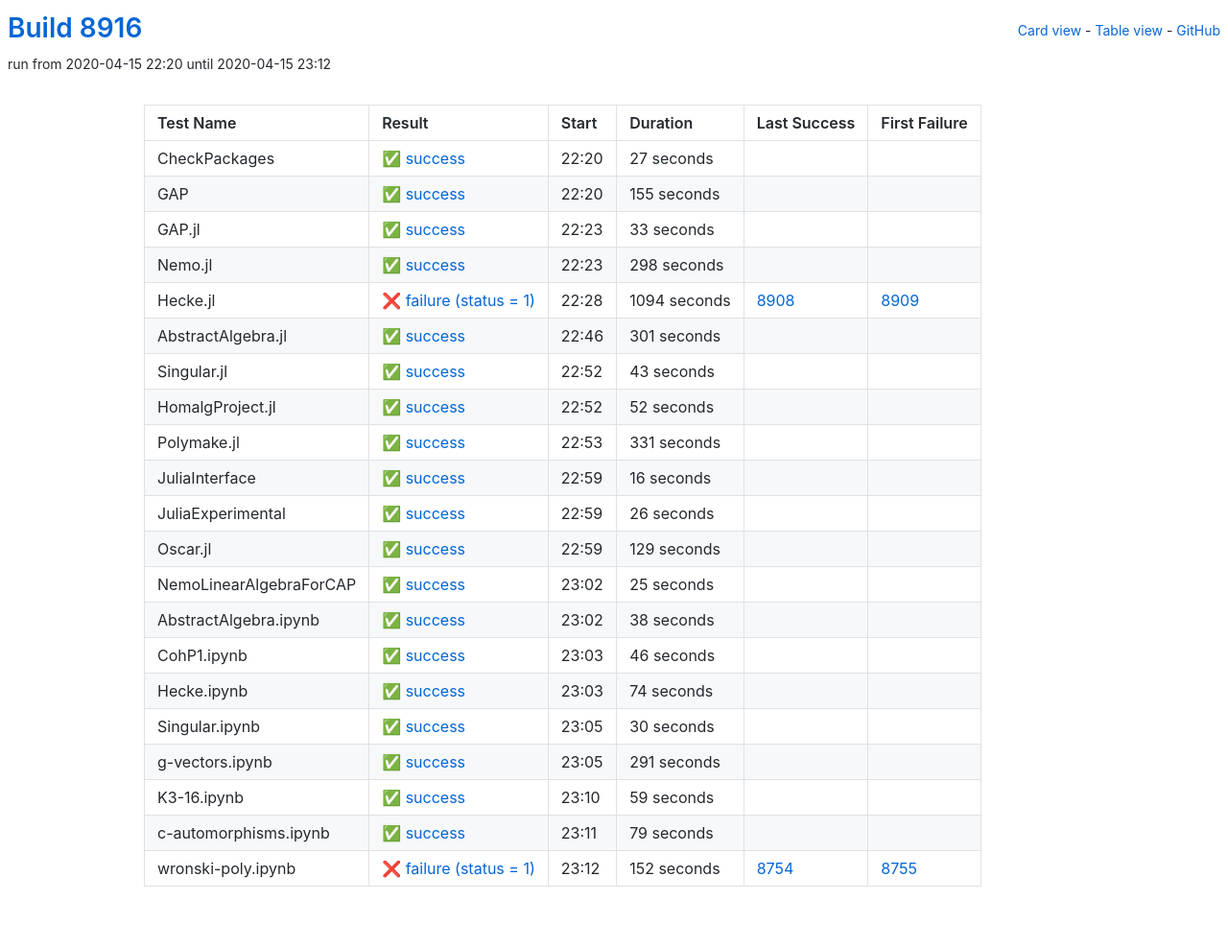
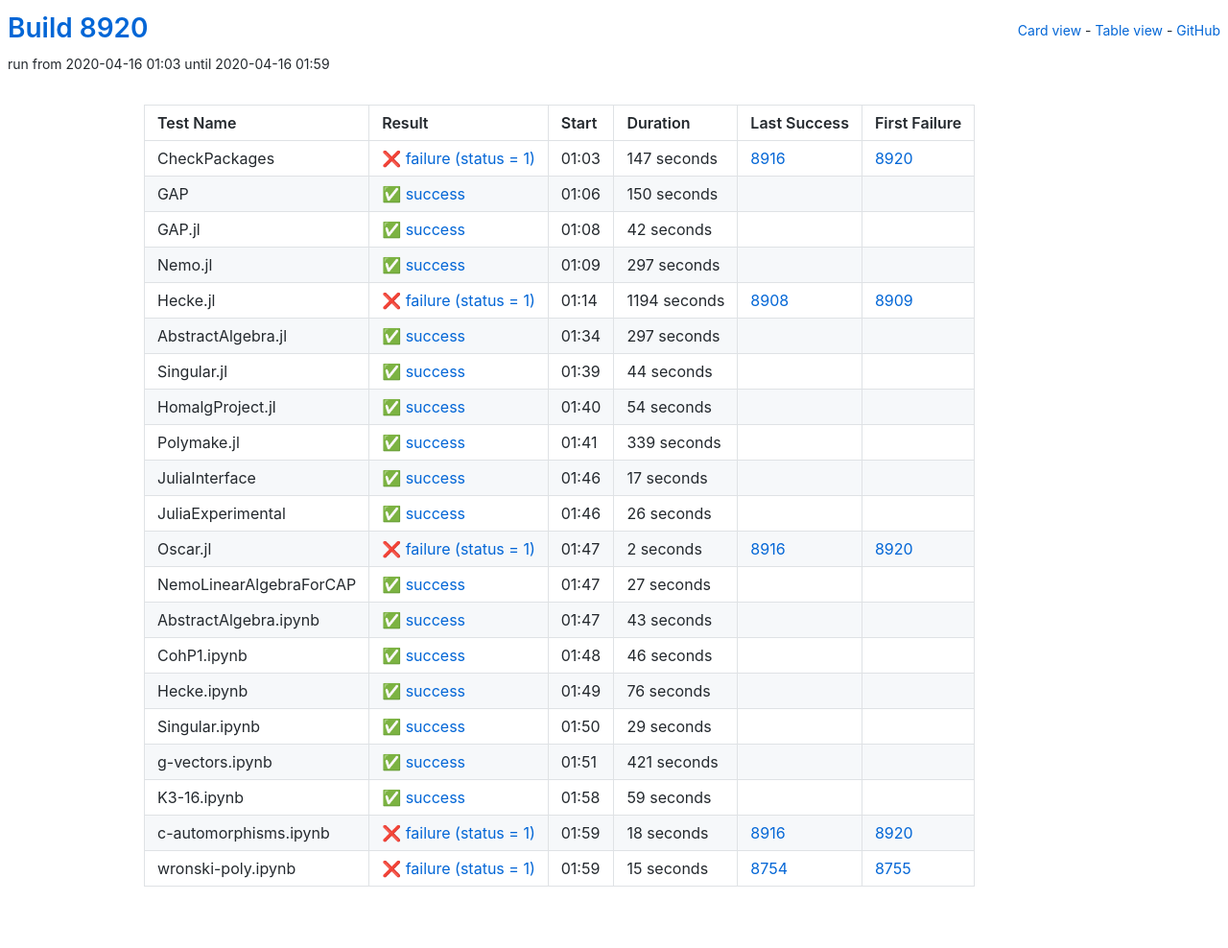
Before and after one commit to oscar-system/oscar-ci-status, a Jekyll site: the page built from table.html, in a window 1280 px wide. Shown: the whole page at 96% size. Built offline with Jekyll 4.4.1, drawn with Linux system fonts in a browser that asks for light colours.

Commit message:
Build 8920

```diff
--- a/_data/ci.yml
+++ b/_data/ci.yml
@@ -1,71 +1,148 @@
-build: 8916
-build_url: https://oscarci.mathematik.uni-kl.de/job/oscar/8916/
+build: 8920
+build_url: https://oscarci.mathematik.uni-kl.de/job/oscar/8920/
 job: oscar
 tests:
+- duration: 147
+  exitcode: 1
+  first_failure: 8920
+  first_failure_url: https://oscarci.mathematik.uni-kl.de/job/oscar/8920/
+  last_success: 8916
+  last_success_url: https://oscarci.mathematik.uni-kl.de/job/oscar/8916/
+  log: https://oscarci.mathematik.uni-kl.de/job/oscar/8920/artifact/logs/build-8920/CheckPackages.log
+  name: CheckPackages
+  start: 2020-04-16 01:03
+  status: failure
+  success: false
+- duration: 150
+  exitcode: 0
+  first_failure: false
+  first_failure_url: null
+  last_success: false
+  last_success_url: null
+  log: https://oscarci.mathematik.uni-kl.de/job/oscar/8920/artifact/logs/build-8920/GAP.log
+  name: GAP
+  start: 2020-04-16 01:06
+  status: success
+  success: true
+- duration: 42
+  exitcode: 0
+  first_failure: false
+  first_failure_url: null
+  last_success: false
+  last_success_url: null
+  log: https://oscarci.mathematik.uni-kl.de/job/oscar/8920/artifact/logs/build-8920/GAP.jl.log
+  name: GAP.jl
+  start: 2020-04-16 01:08
+  status: success
+  success: true
+- duration: 297
+  exitcode: 0
+  first_failure: false
+  first_failure_url: null
+  last_success: false
+  last_success_url: null
+  log: https://oscarci.mathematik.uni-kl.de/job/oscar/8920/artifact/logs/build-8920/Nemo.jl.log
+  name: Nemo.jl
+  start: 2020-04-16 01:09
+  status: success
+  success: true
+- duration: 1194
+  exitcode: 1
+  first_failure: 8909
+  first_failure_url: https://oscarci.mathematik.uni-kl.de/job/oscar/8909/
+  last_success: 8908
+  last_success_url: https://oscarci.mathematik.uni-kl.de/job/oscar/8908/
+  log: https://oscarci.mathematik.uni-kl.de/job/oscar/8920/artifact/logs/build-8920/Hecke.jl.log
+  name: Hecke.jl
+  start: 2020-04-16 01:14
+  status: failure
+  success: false
+- duration: 297
+  exitcode: 0
+  first_failure: false
+  first_failure_url: null
+  last_success: false
+  last_success_url: null
+  log: https://oscarci.mathematik.uni-kl.de/job/oscar/8920/artifact/logs/build-8920/AbstractAlgebra.jl.log
+  name: AbstractAlgebra.jl
+  start: 2020-04-16 01:34
+  status: success
+  success: true
+- duration: 44
+  exitcode: 0
+  first_failure: false
+  first_failure_url: null
+  last_success: false
+  last_success_url: null
+  log: https://oscarci.mathematik.uni-kl.de/job/oscar/8920/artifact/logs/build-8920/Singular.jl.log
+  name: Singular.jl
+  start: 2020-04-16 01:39
+  status: success
+  success: true
+- duration: 54
+  exitcode: 0
+  first_failure: false
+  first_failure_url: null
+  last_success: false
+  last_success_url: null
+  log: https://oscarci.mathematik.uni-kl.de/job/oscar/8920/artifact/logs/build-8920/HomalgProject.jl.log
+  name: HomalgProject.jl
+  start: 2020-04-16 01:40
+  status: success
+  success: true
+- duration: 339
+  exitcode: 0
+  first_failure: false
+  first_failure_url: null
+  last_success: false
+  last_success_url: null
+  log: https://oscarci.mathematik.uni-kl.de/job/oscar/8920/artifact/logs/build-8920/Polymake.jl.log
+  name: Polymake.jl
+  start: 2020-04-16 01:41
+  status: success
+  success: true
+- duration: 17
+  exitcode: 0
+  first_failure: false
+  first_failure_url: null
+  last_success: false
+  last_success_url: null
+  log: https://oscarci.mathematik.uni-kl.de/job/oscar/8920/artifact/logs/build-8920/JuliaInterface.log
+  name: JuliaInterface
+  start: 2020-04-16 01:46
+  status: success
+  success: true
+- duration: 26
+  exitcode: 0
+  first_failure: false
+  first_failure_url: null
+  last_success: false
+  last_success_url: null
+  log: https://oscarci.mathematik.uni-kl.de/job/oscar/8920/artifact/logs/build-8920/JuliaExperimental.log
+  name: JuliaExperimental
+  start: 2020-04-16 01:46
+  status: success
+  success: true
+- duration: 2
+  exitcode: 1
+  first_failure: 8920
+  first_failure_url: https://oscarci.mathematik.uni-kl.de/job/oscar/8920/
+  last_success: 8916
+  last_success_url: https://oscarci.mathematik.uni-kl.de/job/oscar/8916/
+  log: https://oscarci.mathematik.uni-kl.de/job/oscar/8920/artifact/logs/build-8920/Oscar.jl.log
+  name: Oscar.jl
+  start: 2020-04-16 01:47
+  status: failure
+  success: false
 - duration: 27
   exitcode: 0
   first_failure: false
   first_failure_url: null
   last_success: false
   last_success_url: null
-  log: https://oscarci.mathematik.uni-kl.de/job/oscar/8916/artifact/logs/build-8916/CheckPackages.log
-  name: CheckPackages
-  start: 2020-04-15 22:20
-  status: success
-  success: true
-- duration: 155
-  exitcode: 0
-  first_failure: false
-  first_failure_url: null
-  last_success: false
-  last_success_url: null
-  log: https://oscarci.mathematik.uni-kl.de/job/oscar/8916/artifact/logs/build-8916/GAP.log
-  name: GAP
-  start: 2020-04-15 22:20
-  status: success
-  success: true
-- duration: 33
-  exitcode: 0
-  first_failure: false
-  first_failure_url: null
-  last_success: false
-  last_success_url: null
-  log: https://oscarci.mathematik.uni-kl.de/job/oscar/8916/artifact/logs/build-8916/GAP.jl.log
-  name: GAP.jl
-  start: 2020-04-15 22:23
-  status: success
-  success: true
-- duration: 298
-  exitcode: 0
-  first_failure: false
-  first_failure_url: null
-  last_success: false
-  last_success_url: null
-  log: https://oscarci.mathematik.uni-kl.de/job/oscar/8916/artifact/logs/build-8916/Nemo.jl.log
-  name: Nemo.jl
-  start: 2020-04-15 22:23
-  status: success
-  success: true
-- duration: 1094
-  exitcode: 1
-  first_failure: 8909
-  first_failure_url: https://oscarci.mathematik.uni-kl.de/job/oscar/8909/
-  last_success: 8908
-  last_success_url: https://oscarci.mathematik.uni-kl.de/job/oscar/8908/
-  log: https://oscarci.mathematik.uni-kl.de/job/oscar/8916/artifact/logs/build-8916/Hecke.jl.log
-  name: Hecke.jl
-  start: 2020-04-15 22:28
-  status: failure
-  success: false
-- duration: 301
-  exitcode: 0
-  first_failure: false
-  first_failure_url: null
-  last_success: false
-  last_success_url: null
-  log: https://oscarci.mathematik.uni-kl.de/job/oscar/8916/artifact/logs/build-8916/AbstractAlgebra.jl.log
-  name: AbstractAlgebra.jl
-  start: 2020-04-15 22:46
+  log: https://oscarci.mathematik.uni-kl.de/job/oscar/8920/artifact/logs/build-8920/NemoLinearAlgebraForCAP.log
+  name: NemoLinearAlgebraForCAP
+  start: 2020-04-16 01:47
   status: success
   success: true
 - duration: 43
@@ -74,86 +151,9 @@
   first_failure_url: null
   last_success: false
   last_success_url: null
-  log: https://oscarci.mathematik.uni-kl.de/job/oscar/8916/artifact/logs/build-8916/Singular.jl.log
-  name: Singular.jl
-  start: 2020-04-15 22:52
-  status: success
-  success: true
-- duration: 52
-  exitcode: 0
-  first_failure: false
-  first_failure_url: null
-  last_success: false
-  last_success_url: null
-  log: https://oscarci.mathematik.uni-kl.de/job/oscar/8916/artifact/logs/build-8916/HomalgProject.jl.log
-  name: HomalgProject.jl
-  start: 2020-04-15 22:52
-  status: success
-  success: true
-- duration: 331
-  exitcode: 0
-  first_failure: false
-  first_failure_url: null
-  last_success: false
-  last_success_url: null
-  log: https://oscarci.mathematik.uni-kl.de/job/oscar/8916/artifact/logs/build-8916/Polymake.jl.log
-  name: Polymake.jl
-  start: 2020-04-15 22:53
-  status: success
-  success: true
-- duration: 16
-  exitcode: 0
-  first_failure: false
-  first_failure_url: null
-  last_success: false
-  last_success_url: null
-  log: https://oscarci.mathematik.uni-kl.de/job/oscar/8916/artifact/logs/build-8916/JuliaInterface.log
-  name: JuliaInterface
-  start: 2020-04-15 22:59
-  status: success
-  success: true
-- duration: 26
-  exitcode: 0
-  first_failure: false
-  first_failure_url: null
-  last_success: false
-  last_success_url: null
-  log: https://oscarci.mathematik.uni-kl.de/job/oscar/8916/artifact/logs/build-8916/JuliaExperimental.log
-  name: JuliaExperimental
-  start: 2020-04-15 22:59
-  status: success
-  success: true
-- duration: 129
-  exitcode: 0
-  first_failure: false
-  first_failure_url: null
-  last_success: false
-  last_success_url: null
-  log: https://oscarci.mathematik.uni-kl.de/job/oscar/8916/artifact/logs/build-8916/Oscar.jl.log
-  name: Oscar.jl
-  start: 2020-04-15 22:59
-  status: success
-  success: true
-- duration: 25
-  exitcode: 0
-  first_failure: false
-  first_failure_url: null
-  last_success: false
-  last_success_url: null
-  log: https://oscarci.mathematik.uni-kl.de/job/oscar/8916/artifact/logs/build-8916/NemoLinearAlgebraForCAP.log
-  name: NemoLinearAlgebraForCAP
-  start: 2020-04-15 23:02
-  status: success
-  success: true
-- duration: 38
-  exitcode: 0
-  first_failure: false
-  first_failure_url: null
-  last_success: false
-  last_success_url: null
-  log: https://oscarci.mathematik.uni-kl.de/job/oscar/8916/artifact/logs/build-8916/AbstractAlgebra.ipynb.log
+  log: https://oscarci.mathematik.uni-kl.de/job/oscar/8920/artifact/logs/build-8920/AbstractAlgebra.ipynb.log
   name: AbstractAlgebra.ipynb
-  start: 2020-04-15 23:02
+  start: 2020-04-16 01:47
   status: success
   success: true
 - duration: 46
@@ -162,42 +162,42 @@
   first_failure_url: null
   last_success: false
   last_success_url: null
-  log: https://oscarci.mathematik.uni-kl.de/job/oscar/8916/artifact/logs/build-8916/CohP1.ipynb.log
+  log: https://oscarci.mathematik.uni-kl.de/job/oscar/8920/artifact/logs/build-8920/CohP1.ipynb.log
   name: CohP1.ipynb
-  start: 2020-04-15 23:03
+  start: 2020-04-16 01:48
   status: success
   success: true
-- duration: 74
+- duration: 76
   exitcode: 0
   first_failure: false
   first_failure_url: null
   last_success: false
   last_success_url: null
-  log: https://oscarci.mathematik.uni-kl.de/job/oscar/8916/artifact/logs/build-8916/Hecke.ipynb.log
+  log: https://oscarci.mathematik.uni-kl.de/job/oscar/8920/artifact/logs/build-8920/Hecke.ipynb.log
   name: Hecke.ipynb
-  start: 2020-04-15 23:03
+  start: 2020-04-16 01:49
   status: success
   success: true
-- duration: 30
+- duration: 29
   exitcode: 0
   first_failure: false
   first_failure_url: null
   last_success: false
   last_success_url: null
-  log: https://oscarci.mathematik.uni-kl.de/job/oscar/8916/artifact/logs/build-8916/Singular.ipynb.log
+  log: https://oscarci.mathematik.uni-kl.de/job/oscar/8920/artifact/logs/build-8920/Singular.ipynb.log
   name: Singular.ipynb
-  start: 2020-04-15 23:05
+  start: 2020-04-16 01:50
   status: success
   success: true
-- duration: 291
+- duration: 421
   exitcode: 0
   first_failure: false
   first_failure_url: null
   last_success: false
   last_success_url: null
-  log: https://oscarci.mathematik.uni-kl.de/job/oscar/8916/artifact/logs/build-8916/g-vectors.ipynb.log
+  log: https://oscarci.mathematik.uni-kl.de/job/oscar/8920/artifact/logs/build-8920/g-vectors.ipynb.log
   name: g-vectors.ipynb
-  start: 2020-04-15 23:05
+  start: 2020-04-16 01:51
   status: success
   success: true
 - duration: 59
@@ -206,30 +206,30 @@
   first_failure_url: null
   last_success: false
   last_success_url: null
-  log: https://oscarci.mathematik.uni-kl.de/job/oscar/8916/artifact/logs/build-8916/K3-16.ipynb.log
+  log: https://oscarci.mathematik.uni-kl.de/job/oscar/8920/artifact/logs/build-8920/K3-16.ipynb.log
   name: K3-16.ipynb
-  start: 2020-04-15 23:10
+  start: 2020-04-16 01:58
   status: success
   success: true
-- duration: 79
-  exitcode: 0
-  first_failure: false
-  first_failure_url: null
-  last_success: false
-  last_success_url: null
-  log: https://oscarci.mathematik.uni-kl.de/job/oscar/8916/artifact/logs/build-8916/c-automorphisms.ipynb.log
+- duration: 18
+  exitcode: 1
+  first_failure: 8920
+  first_failure_url: https://oscarci.mathematik.uni-kl.de/job/oscar/8920/
+  last_success: 8916
+  last_success_url: https://oscarci.mathematik.uni-kl.de/job/oscar/8916/
+  log: https://oscarci.mathematik.uni-kl.de/job/oscar/8920/artifact/logs/build-8920/c-automorphisms.ipynb.log
   name: c-automorphisms.ipynb
-  start: 2020-04-15 23:11
-  status: success
-  success: true
-- duration: 152
+  start: 2020-04-16 01:59
+  status: failure
+  success: false
+- duration: 15
   exitcode: 1
   first_failure: 8755
   first_failure_url: https://oscarci.mathematik.uni-kl.de/job/oscar/8755/
   last_success: 8754
   last_success_url: https://oscarci.mathematik.uni-kl.de/job/oscar/8754/
-  log: https://oscarci.mathematik.uni-kl.de/job/oscar/8916/artifact/logs/build-8916/wronski-poly.ipynb.log
+  log: https://oscarci.mathematik.uni-kl.de/job/oscar/8920/artifact/logs/build-8920/wronski-poly.ipynb.log
   name: wronski-poly.ipynb
-  start: 2020-04-15 23:12
+  start: 2020-04-16 01:59
   status: failure
   success: false
```
Also changed, not shown: README.md.
